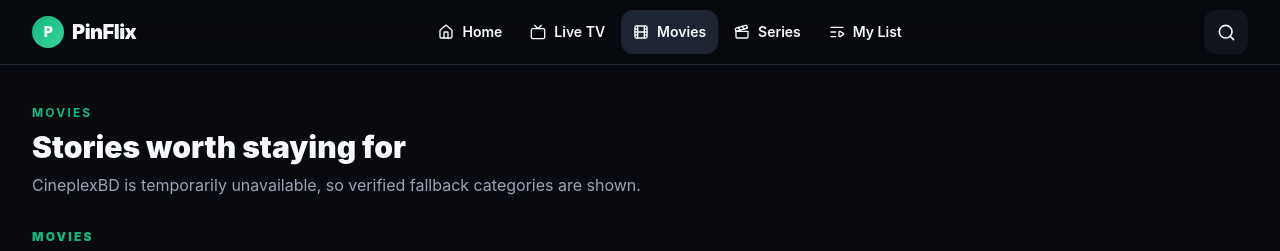
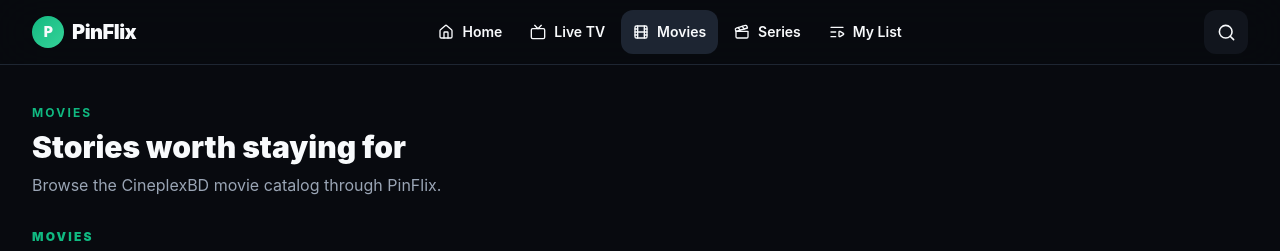
Before and after one commit to omarreact/PinFlix, a Next.js app: page /movies in a window 1280 px wide. Shown: the top 251 px of the page. Built offline with nearby package versions, Linux system fonts and the light colour scheme; no server answers.

Commit message:
fix(cineplexbd): remove misleading fallback warning from catalog UI

```diff
--- a/app/movies/page.tsx
+++ b/app/movies/page.tsx
@@ -28,17 +28,11 @@ export default async function MoviesPage({ searchParams }: { searchParams: Searc
     ? categoryPage?.items ?? []
     : [...staticEntertainment.filter((item) => item.kind === "movie"), ...latest.filter((item) => item.kind === "movie")];
 
-  const taxonomy = await cineplexbd.getCineplexTaxonomy();
-
   return <div className="space-y-8">
     <div>
       <p className="text-xs font-bold uppercase tracking-[.18em] text-brand">Movies</p>
       <h1 className="mt-2 text-3xl font-black">{activeCategory?.label ?? "Stories worth staying for"}</h1>
-      <p className="mt-2 text-muted">
-        {taxonomy.source === "live"
-          ? "Browse the current CineplexBD movie catalog through PinFlix."
-          : "CineplexBD is temporarily unavailable, so verified fallback categories are shown."}
-      </p>
+      <p className="mt-2 text-muted">Browse the CineplexBD movie catalog through PinFlix.</p>
     </div>
 
     <CineplexCategoryNav categories={categories} activeId={activeCategory?.id} basePath="/movies" />
```
